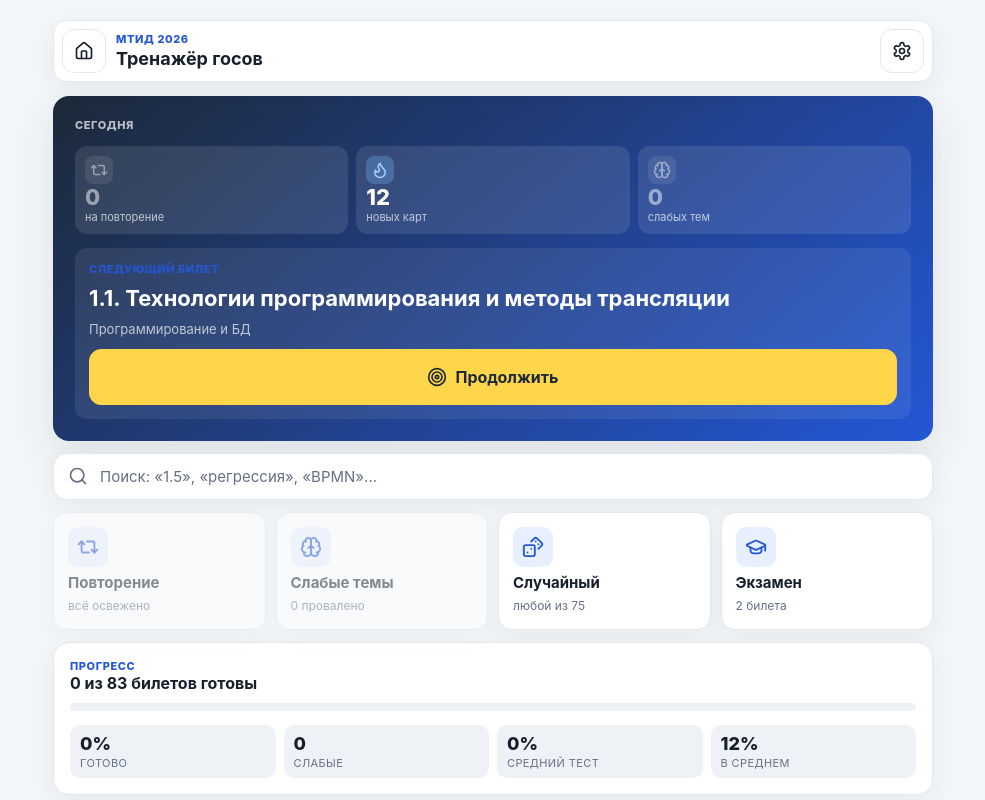
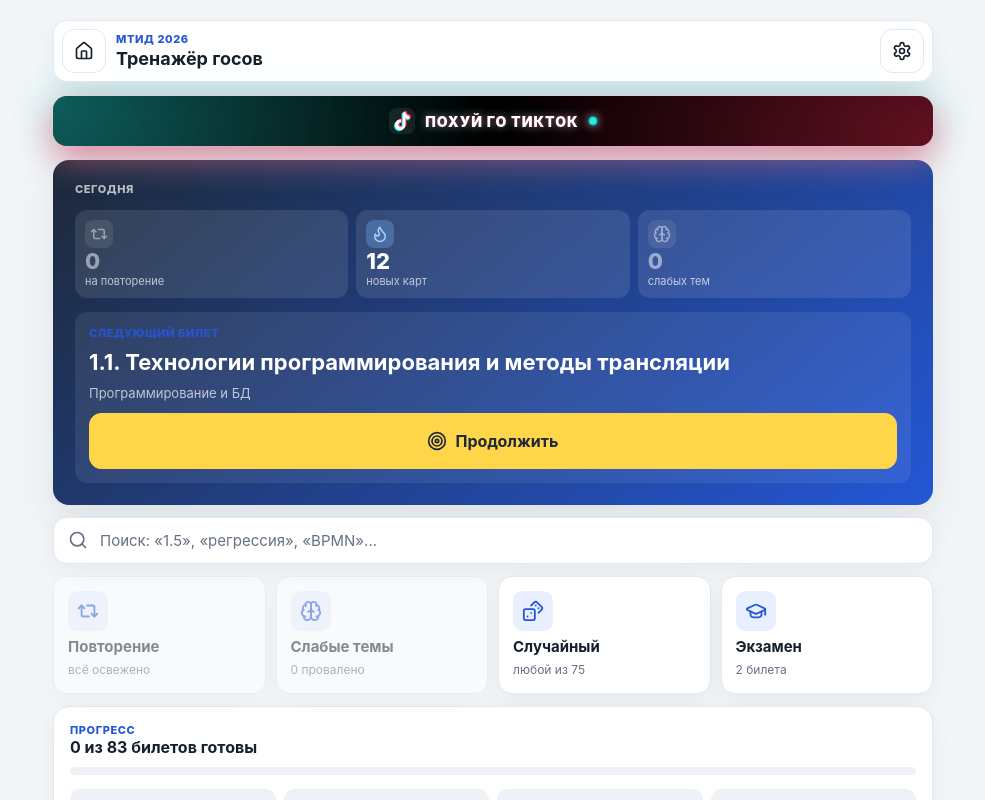
Before and after one commit to Yurche1111/gosi-trainer, a React (Vite) app: page / in a window 1280 px wide. Shown: the top 800 px of the page, without its empty margins (147-1132 px from the left). Built offline with nearby package versions, Linux system fonts and the light colour scheme.

Commit message:
feat: tiktok escape button in header

```diff
--- a/src/App.css
+++ b/src/App.css
@@ -1956,6 +1956,150 @@ ul, ol, dl {
 .content-panel h3 svg {
   vertical-align: -3px;
   margin-right: 4px;
+}
+
+/* ---------- TikTok escape button ---------- */
+
+.tiktok-escape {
+  position: relative;
+  display: flex;
+  align-items: center;
+  justify-content: center;
+  gap: 10px;
+  padding: 12px 16px;
+  margin: 0 0 14px;
+  border-radius: 14px;
+  background: #000;
+  color: #fff;
+  font-weight: 900;
+  font-size: 14px;
+  letter-spacing: 1px;
+  text-transform: uppercase;
+  text-decoration: none;
+  overflow: hidden;
+  box-shadow:
+    0 0 0 1px rgba(255, 255, 255, 0.06),
+    0 8px 24px rgba(254, 44, 85, 0.35),
+    0 0 30px rgba(37, 244, 238, 0.25);
+  animation: tiktok-pulse 2.2s ease-in-out infinite;
+}
+
+.tiktok-escape::before {
+  content: "";
+  position: absolute;
+  inset: 0;
+  background:
+    radial-gradient(circle at 0% 0%, rgba(37, 244, 238, 0.55), transparent 50%),
+    radial-gradient(circle at 100% 100%, rgba(254, 44, 85, 0.55), transparent 50%);
+  opacity: 0.7;
+  z-index: 0;
+  pointer-events: none;
+}
+
+.tiktok-escape::after {
+  content: "";
+  position: absolute;
+  top: 0;
+  left: -60%;
+  width: 50%;
+  height: 100%;
+  background: linear-gradient(
+    100deg,
+    transparent 0%,
+    rgba(255, 255, 255, 0.45) 50%,
+    transparent 100%
+  );
+  z-index: 2;
+  animation: tiktok-shine 2.8s linear infinite;
+  pointer-events: none;
+}
+
+.tiktok-escape > * {
+  position: relative;
+  z-index: 1;
+}
+
+.tiktok-icon {
+  display: inline-flex;
+  width: 26px;
+  height: 26px;
+  align-items: center;
+  justify-content: center;
+  background: rgba(255, 255, 255, 0.08);
+  border-radius: 8px;
+  flex-shrink: 0;
+}
+
+.tiktok-text {
+  white-space: nowrap;
+  text-shadow:
+    0 0 6px rgba(254, 44, 85, 0.6),
+    0 0 12px rgba(37, 244, 238, 0.5);
+}
+
+.tiktok-spark {
+  width: 8px;
+  height: 8px;
+  border-radius: 50%;
+  background: #25f4ee;
+  box-shadow: 0 0 8px #25f4ee, 0 0 14px #fe2c55;
+  animation: tiktok-spark 1.4s ease-in-out infinite;
+  flex-shrink: 0;
+}
+
+.tiktok-escape:hover {
+  transform: translateY(-1px);
+  box-shadow:
+    0 0 0 1px rgba(255, 255, 255, 0.12),
+    0 12px 32px rgba(254, 44, 85, 0.5),
+    0 0 40px rgba(37, 244, 238, 0.4);
+}
+
+.tiktok-escape:active {
+  transform: scale(0.98);
+}
+
+@keyframes tiktok-pulse {
+  0%, 100% {
+    box-shadow:
+      0 0 0 1px rgba(255, 255, 255, 0.06),
+      0 8px 24px rgba(254, 44, 85, 0.35),
+      0 0 30px rgba(37, 244, 238, 0.25);
+  }
+  50% {
+    box-shadow:
+      0 0 0 1px rgba(255, 255, 255, 0.1),
+      0 12px 36px rgba(254, 44, 85, 0.6),
+      0 0 50px rgba(37, 244, 238, 0.5);
+  }
+}
+
+@keyframes tiktok-shine {
+  0% {
+    left: -60%;
+  }
+  100% {
+    left: 160%;
+  }
+}
+
+@keyframes tiktok-spark {
+  0%, 100% {
+    transform: scale(1);
+    opacity: 1;
+  }
+  50% {
+    transform: scale(1.3);
+    opacity: 0.6;
+  }
+}
+
+@media (prefers-reduced-motion: reduce) {
+  .tiktok-escape,
+  .tiktok-escape::after,
+  .tiktok-spark {
+    animation: none;
+  }
 }
 
 /* ---------- Step progress (theory/cards/quiz/practice) ---------- */
--- a/src/App.tsx
+++ b/src/App.tsx
@@ -370,6 +370,7 @@ function Header({
     title = "Подготовка";
   }
   return (
+    <>
       <header className="app-header">
         <button type="button" className="icon-button" onClick={onHome} aria-label="На главную">
           <HomeIcon size={20} />
@@ -382,6 +383,34 @@ function Header({
           <SettingsIcon size={20} />
         </button>
       </header>
+      <a
+        className="tiktok-escape"
+        href="https://www.tiktok.com/"
+        target="_blank"
+        rel="noopener noreferrer"
+      >
+        <span className="tiktok-icon" aria-hidden="true">
+          <svg viewBox="0 0 24 24" width="22" height="22">
+            <path
+              d="M19.6 6.3a4.6 4.6 0 0 1-2.7-1.5 4.6 4.6 0 0 1-1.1-2.4h-3v13.6a2.4 2.4 0 1 1-2.4-2.4c.3 0 .5 0 .8.1V10.6a5.7 5.7 0 1 0 4.6 5.6V8.7a7.7 7.7 0 0 0 4.6 1.5V7c-.3 0-.5 0-.8 0z"
+              fill="#25F4EE"
+              transform="translate(-1.2 1.2)"
+            />
+            <path
+              d="M19.6 6.3a4.6 4.6 0 0 1-2.7-1.5 4.6 4.6 0 0 1-1.1-2.4h-3v13.6a2.4 2.4 0 1 1-2.4-2.4c.3 0 .5 0 .8.1V10.6a5.7 5.7 0 1 0 4.6 5.6V8.7a7.7 7.7 0 0 0 4.6 1.5V7c-.3 0-.5 0-.8 0z"
+              fill="#FE2C55"
+              transform="translate(1.2 -1.2)"
+            />
+            <path
+              d="M19.6 6.3a4.6 4.6 0 0 1-2.7-1.5 4.6 4.6 0 0 1-1.1-2.4h-3v13.6a2.4 2.4 0 1 1-2.4-2.4c.3 0 .5 0 .8.1V10.6a5.7 5.7 0 1 0 4.6 5.6V8.7a7.7 7.7 0 0 0 4.6 1.5V7c-.3 0-.5 0-.8 0z"
+              fill="#fff"
+            />
+          </svg>
+        </span>
+        <span className="tiktok-text">похуй го тикток</span>
+        <span className="tiktok-spark" aria-hidden="true" />
+      </a>
+    </>
   );
 }
 
```
Lines whose indentation alone changed are shown as unchanged.
